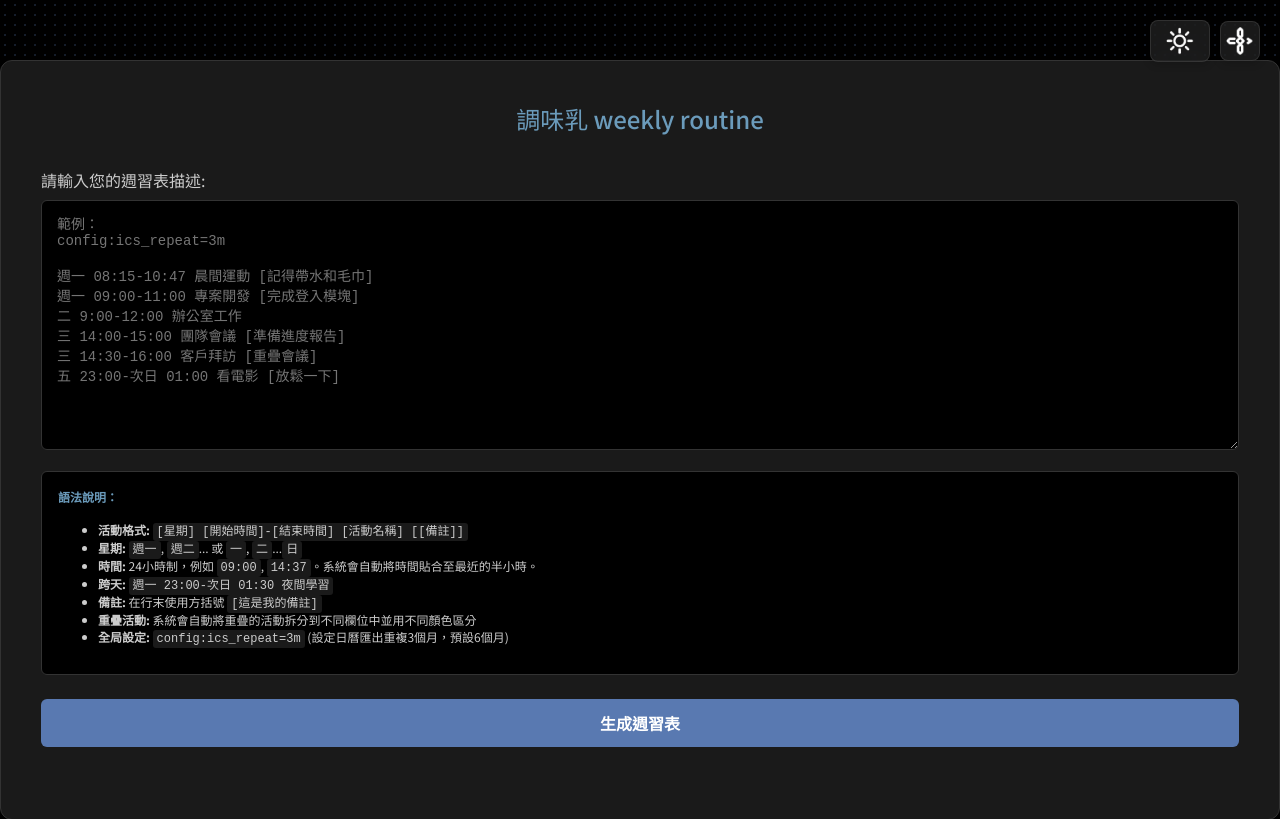
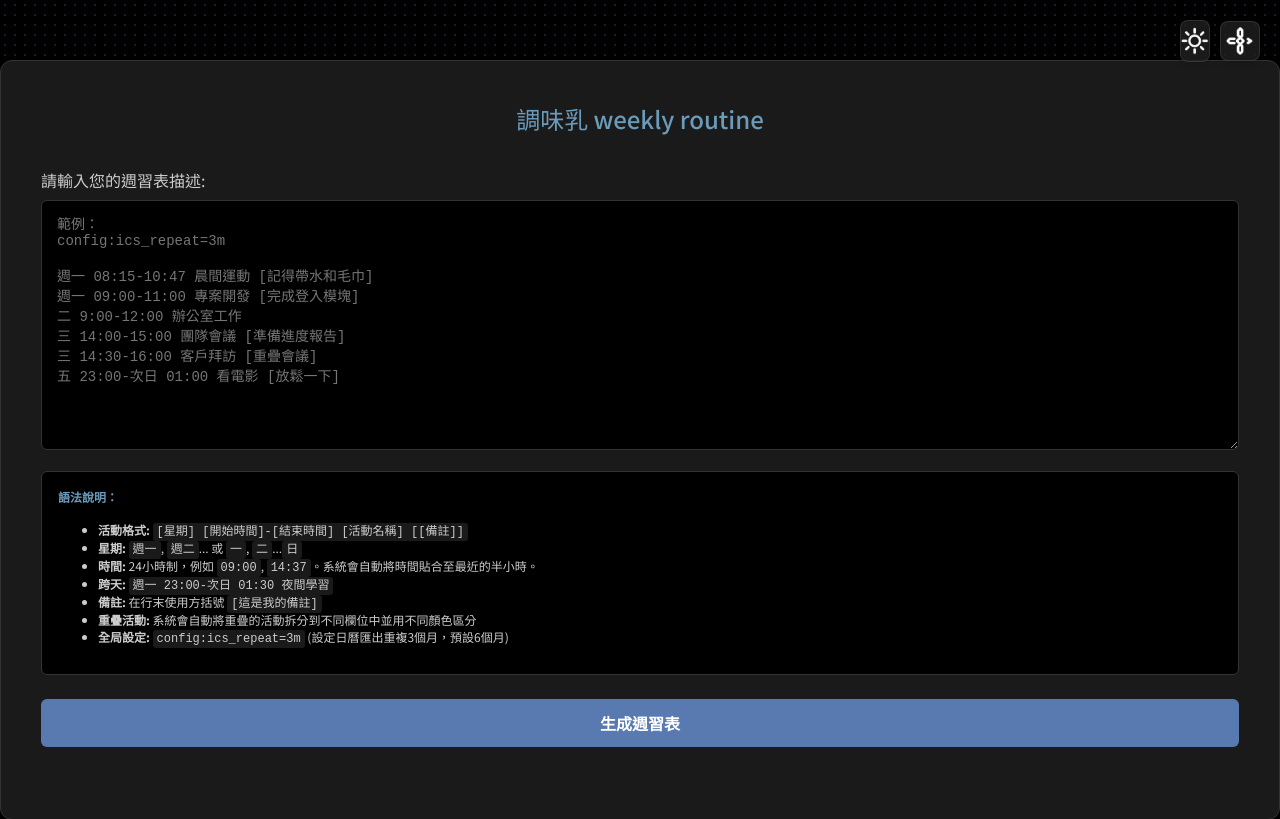
Before and after one commit to Huiceum/joking, a Flask app: page / in a window 1280 px wide. Shown: the top 819 px of the page. Run offline with Flask 3, Linux system fonts and the light colour scheme; some libraries are stand-ins or nearby versions.

Commit message:
Update index.html

```diff
--- a/templates/index.html
+++ b/templates/index.html
@@ -170,7 +170,6 @@
             /* 移除 position, top, right, background-color, padding, gap, font-size */
             border-radius: 8px; /* 方形圓角 */
             height: 40px;
-            padding: 0 15px; /* 左右留白 */
             font-size: 14px;
             color: var(--text-color);
             user-select: none;
```
